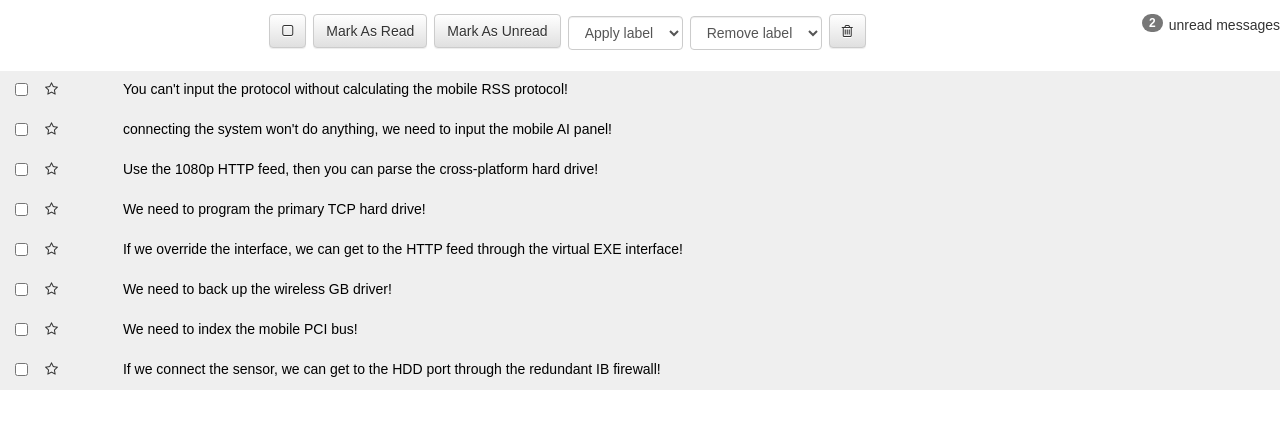
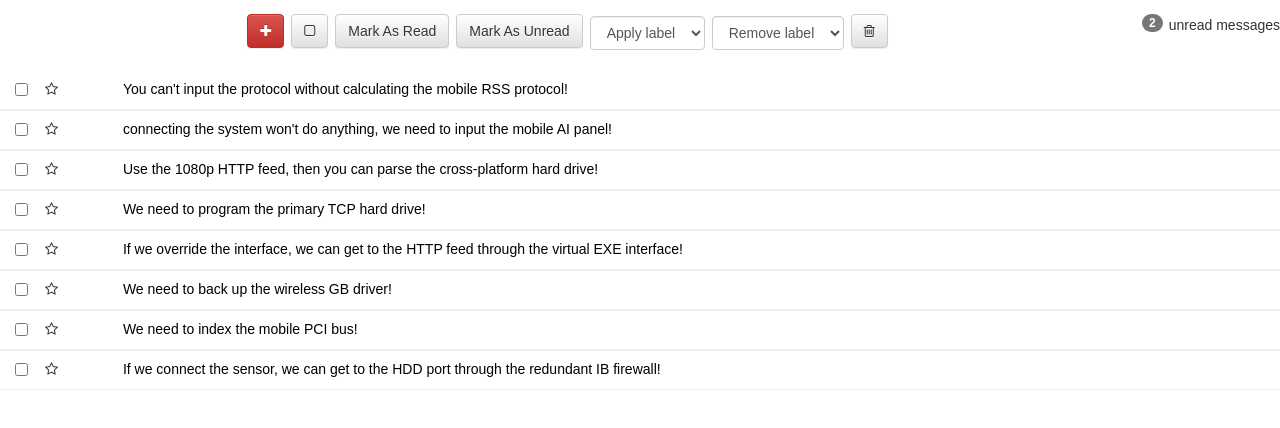
Before and after one commit to rsvaldes/reac, a React (Create React App) app: page / in a window 1280 px wide. Shown: the top 428 px of the page. Built offline with nearby package versions, Linux system fonts and the light colour scheme.

Commit message:
selected state toggle works

```diff
--- a/src/App.js
+++ b/src/App.js
@@ -1,27 +1,34 @@
 import React, { Component } from 'react';
-// import logo from './favicon.ico';
-// import Message from './Message';
 import Toolbar from './Toolbar';
 import MessageList from './MessageList';
-// import Message from './Message';
+import Message from './Message';
 import './App.css';
 
 
 class App extends Component {
   constructor(props) {
-    super(props)
+    super(props);
     this.state= {
-      messages: props.messages
-    }
+      messages: props.messages,
+      selectMessage: (e) => {
+        let messagesArr = this.props.messages;
+        let selectedMessage = messagesArr.find((i) => {
+          return i.id === e.id;
+        });
+        (selectedMessage.selected === false) ? selectedMessage.selected = true : selectedMessage.selected = false;
+        this.setState({messages:messagesArr});
+      }
+    };
   }
+
   render() {
     return (
       <div>
       <Toolbar />
-      <MessageList messages={this.state.messages}/>
+      <MessageList messages={this.state.messages} selectMessage={this.state.selectMessage} />
       </div>
-    );
-  }
+    )}
+
 }
 
 export default App;
--- a/src/Message.jsx
+++ b/src/Message.jsx
@@ -1,30 +1,32 @@
-// import React from 'react';
-//
-// const Message = ({messages}) => {
-//     return(
-//       <div class="row message read">
-//   <div class="col-xs-1">
-//     <div class="row">
-//       <div class="col-xs-2">
-//         <input type="checkbox" />
-//       </div>
-//       <div class="col-xs-2">
-//         <i class="star fa fa-star-o"></i>
-//       </div>
-//     </div>
-//   </div>
-//   <div class="col-xs-11">
-//     <div>
-//     <a>
-//     {messages.map(e =>
-//       e.subject)}</a>
-//       </div>
-//   </div>
-// </div>)
-    //   <div>{messages.map(e =>
-    //     e.subject)}</div>
-    // )
+import React from 'react';
+
+
+class Message extends React.Component {
+  constructor(props) {
+    super(props)
   }
-//
+  render() {
+    return (
+      <div className = {"row message" + (this.props.message.selected === true ? "row message selected" : " ")} >
+        <div className="col-xs-1">
+        <div className="row">
+          <div className="col-xs-2">
+            <input id="selectBox" type="checkbox" onChange={()=> this.props.selectMessage(this.props.message)}/>
+          </div>
+          <div className="col-xs-2">
+            <i className="star fa fa-star-o"></i>
+          </div>
+        </div>
+      </div>
+      <div className="col-xs-11">
+        <a href='#'>
+          {this.props.message.subject}
+        </a>
+      </div>
+      </div>
+    )
+  }
+}
 
-// export default Message;
+
+export default Message
--- a/src/MessageList.jsx
+++ b/src/MessageList.jsx
@@ -1,27 +1,23 @@
 import React from 'react';
+import Message from './Message';
 
-const MessageList = ({messages}) => {
-  return(
-    <div>{messages.map(e =>
-      <div className="row message read">
-      <div className="col-xs-1">
-      <div className="row">
-      <div className="col-xs-2">
-      <input type="checkbox" />
+class MessageList extends React.Component {
+  constructor(props) {
+    super(props)
+  }
+
+  render() {
+    return (
+      <div>
+        {this.props.messages.map((e, i) => {
+          return (
+            <Message key={i} message={e} selectMessage={this.props.selectMessage} />);
+          })
+        }
       </div>
-      <div className="col-xs-2">
-      <i className="star fa fa-star-o"></i>
-      </div>
-      </div>
-      </div>
-      <div className="col-xs-11">
-      <a href='#'>
-        {e.subject}
-      </a>
-      </div>
-      </div>
-    )}
-    </div>
-)}
+    );
+  }
 
-export default MessageList;
+}
+
+  export default MessageList;
--- a/src/Toolbar.jsx
+++ b/src/Toolbar.jsx
@@ -1,8 +1,8 @@
 import React from 'react';
 
-const Toolbar = () => {
+const Toolbar = ({messages}) => {
 
-  // render() {
+
   return (
     <div className="App">
       <div className="row toolbar">
@@ -11,6 +11,10 @@ const Toolbar = () => {
             <span className="badge badge">2</span>
             unread messages
           </p>
+
+          <a className="btn btn-danger">
+            <i className="fa fa-plus"></i>
+          </a>
 
           <button className="btn btn-default">
             <i className="fa fa-square-o"></i>
@@ -45,7 +49,6 @@ const Toolbar = () => {
       </div>
     </div>
   )
-  // }
 }
 
 export default Toolbar;
--- a/src/index.js
+++ b/src/index.js
@@ -12,7 +12,8 @@ const messages = [
     "id": 1,
     "subject": "You can't input the protocol without calculating the mobile RSS protocol!",
     "read": false,
-    "starred": true,
+    "starred": false,
+    "selected": false,
     "labels": ["dev", "personal"]
   },
   {
@@ -20,14 +21,15 @@ const messages = [
     "subject": "connecting the system won't do anything, we need to input the mobile AI panel!",
     "read": false,
     "starred": false,
-    "selected": true,
+    "selected": false,
     "labels": []
   },
   {
     "id": 3,
     "subject": "Use the 1080p HTTP feed, then you can parse the cross-platform hard drive!",
     "read": false,
-    "starred": true,
+    "starred": false,
+    "selected": false,
     "labels": ["dev"]
   },
   {
@@ -35,7 +37,7 @@ const messages = [
     "subject": "We need to program the primary TCP hard drive!",
     "read": true,
     "starred": false,
-    "selected": true,
+    "selected": false,
     "labels": []
   },
   {
@@ -43,13 +45,15 @@ const messages = [
     "subject": "If we override the interface, we can get to the HTTP feed through the virtual EXE interface!",
     "read": false,
     "starred": false,
+    "selected": false,
     "labels": ["personal"]
   },
   {
     "id": 6,
     "subject": "We need to back up the wireless GB driver!",
     "read": true,
-    "starred": true,
+    "starred": false,
+    "selected": false,
     "labels": []
   },
   {
@@ -57,13 +61,15 @@ const messages = [
     "subject": "We need to index the mobile PCI bus!",
     "read": true,
     "starred": false,
+    "selected": false,
     "labels": ["dev", "personal"]
   },
   {
     "id": 8,
     "subject": "If we connect the sensor, we can get to the HDD port through the redundant IB firewall!",
     "read": true,
-    "starred": true,
+    "starred": false,
+    "selected": false,
     "labels": []
   }
 ];
```
Lines whose indentation alone changed are shown as unchanged.
